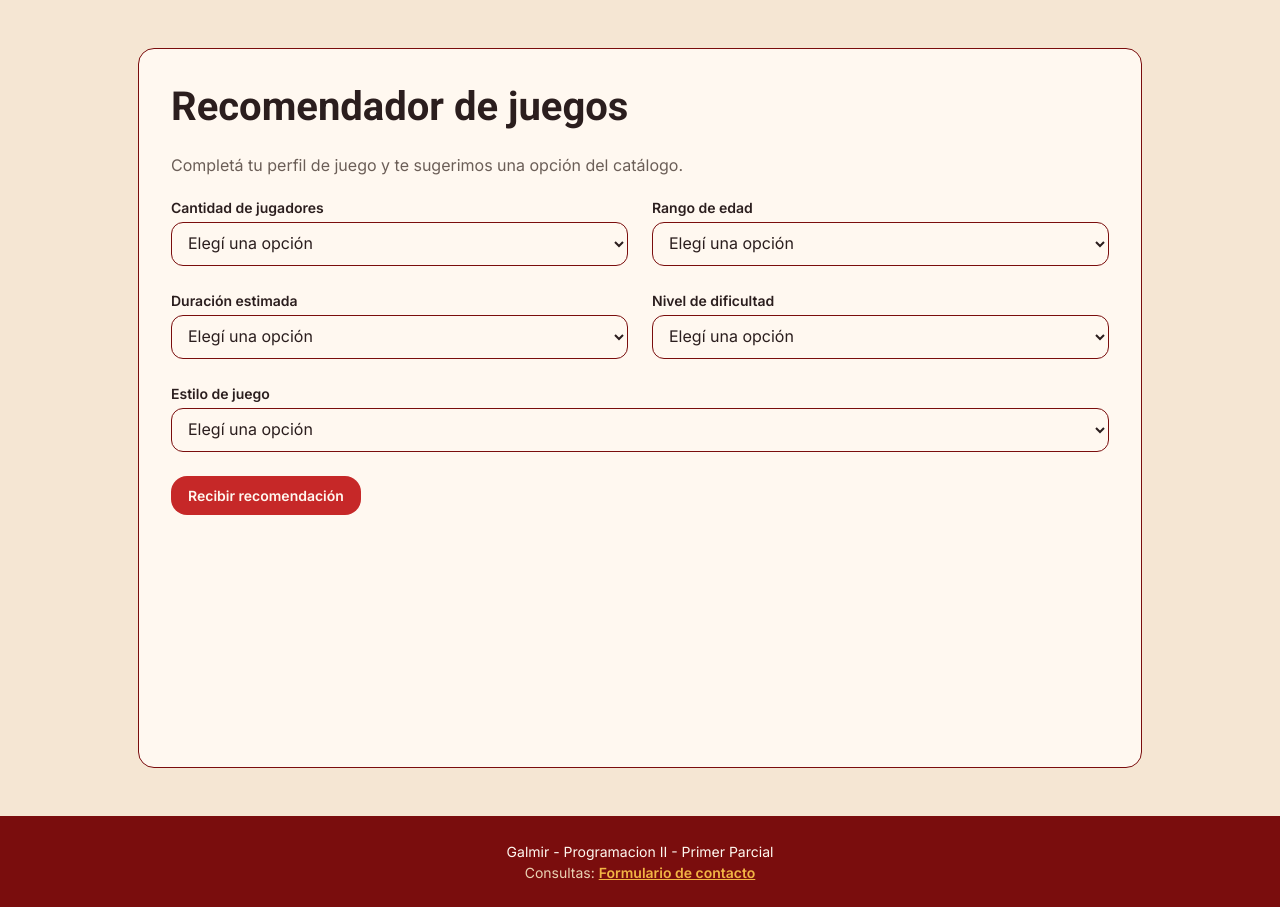
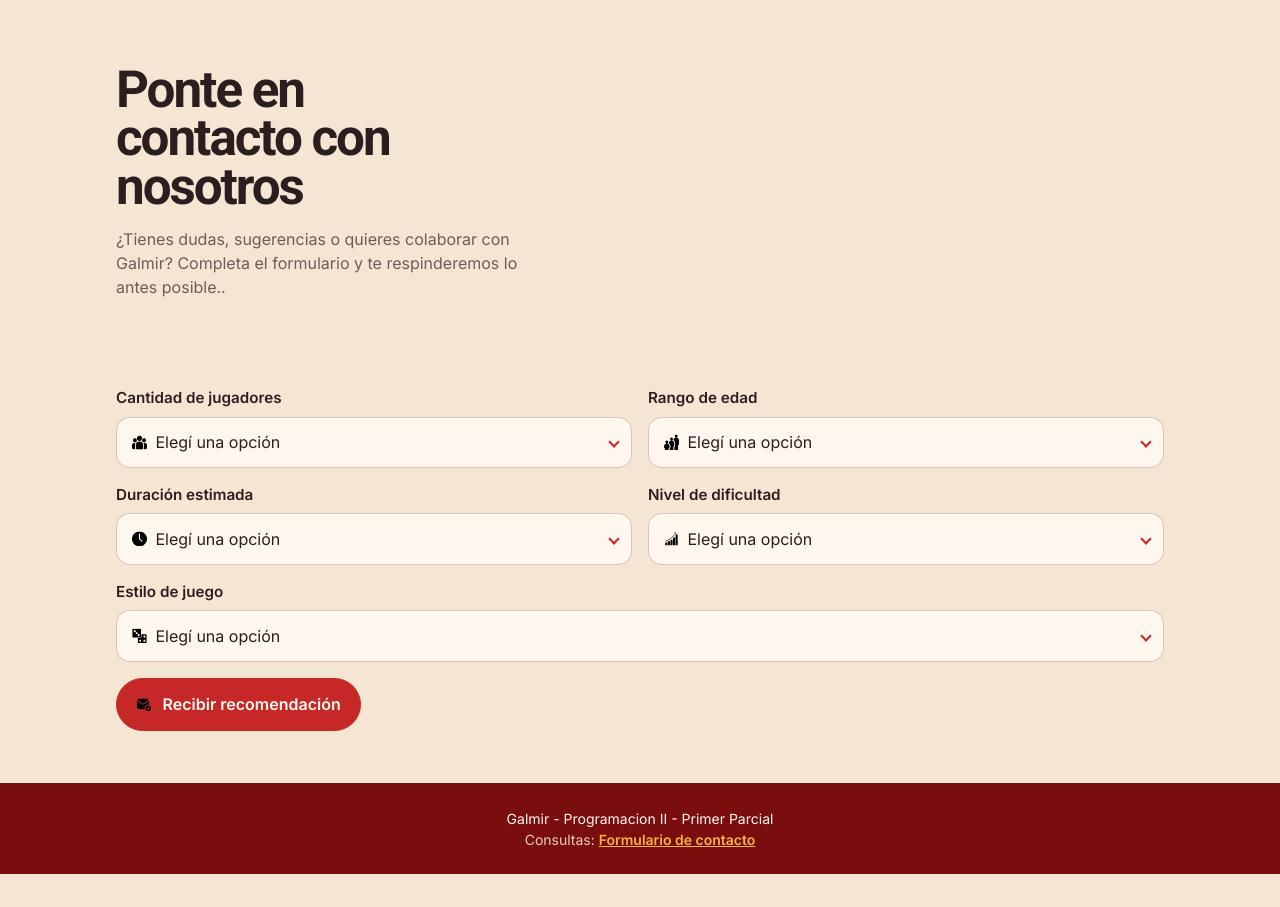
Before and after one commit to Galleee2002/PHP-E-Commerce, a PHP site: page /index.php?seccion=contacto in a window 1280 px wide. Shown: the part 65-972 px from the top of the page. After the commit the page ends 939 px from the top, so only its background shows below. Run offline with PHP 8.4, Linux system fonts and the light colour scheme.

Commit message:
-Se rediseña el formulario de contacto
Co-authored-by: Copilot <copilot@github.com>

```diff
--- a/css/contacto.css
+++ b/css/contacto.css
@@ -1,201 +1,274 @@
-.panel.panel--wide {
-  /* Más ancho y más alto: ocupar más espacio horizontal y vertical */
-  max-width: 1200px;
-  width: calc(100% - 100px);
-  margin: 24px auto;
-  min-height: 720px;
-  border-radius: var(--radius-2xl);
-  border: 1px solid var(--color-primary-dark);
-  background-color: var(--color-warm-white);
-  /* reducir padding inferior para acercar el botón al borde */
-  padding: 28px 32px 12px 32px;
+.contact-page {
+  width: 100%;
+  display: flex;
+  gap: 1rem;
+  flex-direction: column;
 }
 
-.page-title {
+.contact-page__hero {
+  position: relative;
+  overflow: hidden;
+  padding: 1.5rem;
+  min-height: 100%;
+}
+
+.contact-page__eyebrow {
   margin: 0;
-  font-size: 28px;
+  font-size: 0.875rem;
+  font-weight: 700;
+  letter-spacing: 0.12em;
+  color: var(--color-accent);
+}
+
+.contact-page__title {
+  margin: 0.875rem 0 0;
+  font-size: clamp(2.25rem, 4vw, 4rem);
+  line-height: 0.95;
+  letter-spacing: -0.04em;
+  color: var(--color-soft-black);
+  max-width: 10ch;
+}
+
+.contact-page__lead {
+  margin: 1rem 0 0;
+  max-width: 26rem;
+  color: var(--color-text-soft);
+  font-size: 1rem;
+}
+
+.contact-page__content {
+  padding: 1.25rem;
+}
+
+.contact-form {
+  display: grid;
+  gap: 1rem;
+}
+
+.contact-form__grid {
+  display: grid;
+  gap: 1rem;
+}
+
+.contact-field {
+  display: grid;
+  gap: 0.4rem;
+}
+
+.contact-field--full {
+  grid-column: 1 / -1;
+}
+
+.contact-field__label {
+  display: inline-flex;
+  align-items: center;
+  gap: 0.5rem;
+  font-size: 0.95rem;
   font-weight: 700;
   color: var(--color-soft-black);
 }
 
-.lead {
-  margin: 0;
-  margin-top: 16px;
-  font-size: 16px;
-  color: var(--color-text-soft);
+.contact-field__control {
+  position: relative;
 }
 
-.lead + .lead {
-  margin-top: 12px;
+.contact-field__icon {
+  position: absolute;
+  left: 1rem;
+  top: 50%;
+  width: 0.95rem;
+  height: 0.95rem;
+  transform: translateY(-50%);
+  pointer-events: none;
 }
 
-.btn {
+.contact-field__control select {
+  width: 100%;
+  min-height: 3.2rem;
+  border-radius: 14px;
+  border: 1px solid rgba(122, 13, 13, 0.22);
+  background-color: rgba(255, 248, 240, 0.95);
+  padding: 0.8rem 0.95rem 0.8rem 2.4rem;
+  font: inherit;
+  color: var(--color-soft-black);
+  appearance: none;
+  -webkit-appearance: none;
+  -moz-appearance: none;
+  box-shadow: inset 0 1px 0 rgba(255, 255, 255, 0.7);
+}
+
+.contact-field__control::after {
+  content: "";
+  position: absolute;
+  right: 0.9rem;
+  top: 50%;
+  width: 0.5rem;
+  height: 0.5rem;
+  margin-top: -0.25rem;
+  border-right: 2px solid var(--color-accent);
+  border-bottom: 2px solid var(--color-accent);
+  transform: rotate(45deg);
+  pointer-events: none;
+}
+
+.contact-field__control select:focus {
+  outline: none;
+  border-color: var(--color-accent);
+  box-shadow: 0 0 0 4px rgba(198, 40, 40, 0.14);
+}
+
+.contact-form__actions {
+  display: flex;
+  align-items: center;
+  justify-content: flex-start;
+}
+
+.contact-btn {
   display: inline-flex;
   align-items: center;
-  border-radius: var(--radius-lg);
-  padding: 10px 16px;
-  font-size: 14px;
-  font-weight: 600;
+  justify-content: center;
+  gap: 0.7rem;
+  min-height: 3.1rem;
+  padding: 0.85rem 1.2rem;
+  border: 1px solid transparent;
+  border-radius: 999px;
+  cursor: pointer;
+  font: inherit;
+  font-weight: 700;
   text-decoration: none;
-  cursor: pointer;
-  border: 1px solid transparent;
-  font-family: inherit;
+  transition:
+    transform 0.2s ease,
+    background-color 0.2s ease,
+    box-shadow 0.2s ease;
 }
 
-.btn--accent {
+.contact-btn img {
+  width: 0.95rem;
+  height: 0.95rem;
+}
+
+.contact-btn--accent {
   border-color: var(--color-accent);
   background-color: var(--color-accent);
   color: var(--color-warm-white);
 }
 
-.btn--accent:hover {
+.contact-btn--accent:hover {
   background-color: var(--color-primary-dark);
 }
 
-.contact-form {
-  margin-top: 20px;
-  display: flex;
-  flex-direction: column;
-  gap: 16px;
+.recommendation {
+  display: grid;
+  gap: 0.9rem;
+  padding: 0.95rem;
+  border-radius: 22px;
+  border: 1px solid rgba(122, 13, 13, 0.14);
+  background: linear-gradient(
+    180deg,
+    rgba(255, 248, 240, 0.98),
+    rgba(250, 236, 218, 0.98)
+  );
+  box-shadow: 0 16px 36px rgba(122, 13, 13, 0.12);
+  margin-bottom: 1rem;
 }
 
-.contact-form p {
-  margin: 0;
-}
-
-.contact-form label {
-  display: block;
-  margin-bottom: 4px;
-  font-size: 14px;
-  font-weight: 600;
-  color: var(--color-soft-black);
-}
-
-.contact-form input,
-.contact-form select,
-.contact-form textarea {
-  width: 100%;
-  max-width: 100%;
-  border-radius: var(--radius-md);
-  border: 1px solid var(--color-primary-dark);
-  background-color: var(--color-warm-white);
-  padding: 10px 12px;
-  font-size: 16px;
-  color: var(--color-soft-black);
-  font-family: inherit;
-}
-
-.contact-form textarea {
-  resize: vertical;
-  min-height: 96px;
-}
-
-.contact-form input:focus,
-.contact-form select:focus,
-.contact-form textarea:focus {
-  outline: none;
-  border-color: var(--color-accent);
-}
-
-.contact-form__actions {
-  display: flex;
-  align-items: center;
-  margin-top: 12px;
-  margin-bottom: 0;
-}
-
-.contact-form__actions .btn {
-  margin-bottom: 0;
-}
-
-.recommendation {
-  margin-top: 20px;
+.recommendation__body {
   display: grid;
-  gap: 16px;
-  border-radius: var(--radius-xl);
-  border: 1px solid var(--color-primary-dark);
-  background-color: var(--color-beige-light);
-  padding: 16px;
+  gap: 0.65rem;
 }
 
 .recommendation__eyebrow {
   margin: 0;
-  font-size: 13px;
+  font-size: 0.8rem;
   font-weight: 700;
+  letter-spacing: 0.12em;
+  text-transform: uppercase;
   color: var(--color-accent);
-  text-transform: uppercase;
 }
 
 .recommendation__title {
-  margin: 4px 0 0;
-  font-size: 22px;
+  margin: 0;
+  font-size: 1.5rem;
+  line-height: 1.05;
   color: var(--color-soft-black);
 }
 
 .recommendation__text,
 .recommendation__meta {
-  margin: 10px 0 0;
+  margin: 0;
   color: var(--color-text-soft);
-}
-
-.recommendation__meta + .recommendation__meta {
-  margin-top: 4px;
-}
-
-.recommendation .btn {
-  margin-top: 16px;
 }
 
 .recommendation__img {
   width: 100%;
-  max-height: 260px;
-  border-radius: var(--radius-lg);
-  border: 1px solid var(--color-primary-dark-15);
+  max-height: 15rem;
   object-fit: cover;
+  border-radius: 16px;
+  border: 1px solid rgba(122, 13, 13, 0.12);
+  background-color: var(--color-warm-white);
+}
+
+@media (max-width: 767px) {
+  .contact-page__hero {
+    padding-bottom: 1.25rem;
+  }
+
+  .contact-page__art {
+    display: none;
+  }
 }
 
 @media (min-width: 768px) {
-  .page-title {
-    font-size: 36px;
+  .contact-page {
+    grid-template-columns: minmax(260px, 0.9fr) minmax(0, 1.2fr);
+    gap: 1.75rem;
   }
 
-  .contact-form {
-    display: grid;
-    grid-template-columns: repeat(2, minmax(0, 1fr));
-    gap: 20px;
+  .contact-page__hero,
+  .contact-page__content {
+    padding: 1.5rem;
   }
 
-  .contact-form p {
+  .contact-page__content {
+    padding-top: 1.25rem;
+  }
+
+  .contact-form__grid {
+    grid-template-columns: repeat(2, minmax(0, 1fr));
+    gap: 1rem;
+  }
+
+  .contact-field--full {
     grid-column: 1 / -1;
   }
 
-  .contact-form p:nth-of-type(1),
-  .contact-form p:nth-of-type(2),
-  .contact-form p:nth-of-type(3),
-  .contact-form p:nth-of-type(4) {
-    grid-column: span 1;
-  }
-
   .recommendation {
-    grid-template-columns: minmax(0, 1fr) 240px;
+    grid-template-columns: minmax(0, 1fr) 11rem;
     align-items: center;
-    gap: 24px;
-    padding: 24px;
+    gap: 1rem;
   }
 
   .recommendation__img {
-    height: 220px;
+    max-height: 100%;
+    height: 100%;
   }
 }
 
 @media (min-width: 1024px) {
-  .panel {
-    /* Aún más espacio en pantallas grandes */
-    padding: 40px;
-    min-height: 520px;
+  .contact-page {
+    gap: 2rem;
   }
 
-  .contact-form {
-    gap: 24px;
+  .contact-page__hero,
+  .contact-page__content {
+    padding: 1.75rem;
+  }
+
+  .contact-page__art {
+    min-height: 11.5rem;
+  }
+
+  .recommendation {
+    padding: 1rem;
   }
 }
--- a/vistas/contacto.php
+++ b/vistas/contacto.php
@@ -46,69 +46,87 @@ if ($formularioEnviado) {
 }
 ?>
 
-<section class="panel panel--wide" aria-labelledby="titulo-contacto">
-    <h1 class="page-title" id="titulo-contacto">Recomendador de juegos</h1>
-    <p class="lead">
-        Completá tu perfil de juego y te sugerimos una opción del catálogo.
-    </p>
+<section class="contact-page" aria-labelledby="titulo-contacto">
+    <div class="contact-page__hero">
+        <h1 class="contact-page__title" id="titulo-contacto">Ponte en contacto con nosotros</h1>
+        <p class="contact-page__lead">¿Tienes dudas, sugerencias o quieres colaborar con Galmir? Completa el formulario y te respinderemos lo antes posible..</p>
 
+
+    </div>
+
+    <div class="contact-page__content">
         <?php if ($formularioEnviado && $productoRecomendado !== null): ?>
             <article class="recommendation" aria-labelledby="titulo-recomendacion">
-            <div>
+                <div class="recommendation__body">
                     <p class="recommendation__eyebrow">Juego recomendado</p>
                     <h2 class="recommendation__title" id="titulo-recomendacion"><?= $productoRecomendado->getNombre() ?></h2>
                     <p class="recommendation__text"><?= $motivoRecomendacion ?></p>
-                <p class="recommendation__meta">
-                    <strong>Categoria:</strong> <?= $productoRecomendado->getCategoria() ?>
-                </p>
-                <p class="recommendation__meta">
-                    <strong>Precio:</strong> $<?= number_format($productoRecomendado->getPrecio(), 0, ',', '.') ?>
-                </p>
-                <a class="btn btn--accent" href="index.php?seccion=detalle&id=<?= urlencode((string) $productoRecomendado->getId()) ?>">Ver detalle</a>
+                    <p class="recommendation__meta"><strong>Categoria:</strong> <?= $productoRecomendado->getCategoria() ?></p>
+                    <p class="recommendation__meta"><strong>Precio:</strong> $<?= number_format($productoRecomendado->getPrecio(), 0, ',', '.') ?></p>
+                    <a class="contact-btn contact-btn--accent" href="index.php?seccion=detalle&id=<?= urlencode((string) $productoRecomendado->getId()) ?>">Ver detalle</a>
                 </div>
                 <img class="recommendation__img" src="<?= $productoRecomendado->getImagen() ?>" alt="<?= $productoRecomendado->getNombre() ?>">
             </article>
         <?php endif; ?>
 
         <form class="contact-form" action="index.php?seccion=contacto" method="post">
-        <p>
-            <label for="jugadores">Cantidad de jugadores</label>
+            <div class="contact-form__grid">
+                <div class="contact-field">
+                    <label class="contact-field__label" for="jugadores">Cantidad de jugadores</label>
+                    <div class="contact-field__control">
+                        <img class="contact-field__icon" src="imgs/cantidad-de-jugadores.svg" alt="" aria-hidden="true">
                         <select id="jugadores" name="jugadores" required>
                             <option value="">Elegí una opción</option>
                             <option value="1" <?= $jugadores === '1' ? 'selected' : '' ?>>1 jugador</option>
                             <option value="2-4" <?= $jugadores === '2-4' ? 'selected' : '' ?>>2 a 4 jugadores</option>
                             <option value="5+" <?= $jugadores === '5+' ? 'selected' : '' ?>>5 o más jugadores</option>
                         </select>
-        </p>
-        <p>
-            <label for="edad">Rango de edad</label>
+                    </div>
+                </div>
+
+                <div class="contact-field">
+                    <label class="contact-field__label" for="edad">Rango de edad</label>
+                    <div class="contact-field__control">
+                        <img class="contact-field__icon" src="imgs/rango-de-edad.svg" alt="" aria-hidden="true">
                         <select id="edad" name="edad" required>
                             <option value="">Elegí una opción</option>
                             <option value="ninos" <?= $edad === 'ninos' ? 'selected' : '' ?>>Niños</option>
                             <option value="familia" <?= $edad === 'familia' ? 'selected' : '' ?>>Familia</option>
                             <option value="adultos" <?= $edad === 'adultos' ? 'selected' : '' ?>>Adultos</option>
                         </select>
-        </p>
-        <p>
-            <label for="duracion">Duración estimada</label>
+                    </div>
+                </div>
+
+                <div class="contact-field">
+                    <label class="contact-field__label" for="duracion">Duración estimada</label>
+                    <div class="contact-field__control">
+                        <img class="contact-field__icon" src="imgs/reloj.svg" alt="" aria-hidden="true">
                         <select id="duracion" name="duracion" required>
                             <option value="">Elegí una opción</option>
                             <option value="corta" <?= $duracion === 'corta' ? 'selected' : '' ?>>Hasta 30 minutos</option>
                             <option value="media" <?= $duracion === 'media' ? 'selected' : '' ?>>30 a 60 minutos</option>
                             <option value="larga" <?= $duracion === 'larga' ? 'selected' : '' ?>>Más de 60 minutos</option>
                         </select>
-        </p>
-        <p>
-            <label for="dificultad">Nivel de dificultad</label>
+                    </div>
+                </div>
+
+                <div class="contact-field">
+                    <label class="contact-field__label" for="dificultad">Nivel de dificultad</label>
+                    <div class="contact-field__control">
+                        <img class="contact-field__icon" src="imgs/nivel-de-dificultad.svg" alt="" aria-hidden="true">
                         <select id="dificultad" name="dificultad" required>
                             <option value="">Elegí una opción</option>
                             <option value="baja" <?= $dificultad === 'baja' ? 'selected' : '' ?>>Baja</option>
                             <option value="media" <?= $dificultad === 'media' ? 'selected' : '' ?>>Media</option>
                             <option value="alta" <?= $dificultad === 'alta' ? 'selected' : '' ?>>Alta</option>
                         </select>
-        </p>
-        <p>
-            <label for="estilo">Estilo de juego</label>
+                    </div>
+                </div>
+
+                <div class="contact-field contact-field--full">
+                    <label class="contact-field__label" for="estilo">Estilo de juego</label>
+                    <div class="contact-field__control">
+                        <img class="contact-field__icon" src="imgs/estilo-de-juegos.svg" alt="" aria-hidden="true">
                         <select id="estilo" name="estilo" required>
                             <option value="">Elegí una opción</option>
                             <option value="cartas" <?= $estilo === 'cartas' ? 'selected' : '' ?>>Cartas</option>
@@ -117,9 +135,16 @@ if ($formularioEnviado) {
                             <option value="negociacion" <?= $estilo === 'negociacion' ? 'selected' : '' ?>>Negociación</option>
                             <option value="rompecabezas" <?= $estilo === 'rompecabezas' ? 'selected' : '' ?>>Rompecabezas</option>
                         </select>
-        </p>
-        <p class="contact-form__actions">
-            <button class="btn btn--accent" type="submit">Recibir recomendación</button>
-        </p>
+                    </div>
+                </div>
+            </div>
+
+            <div class="contact-form__actions">
+                <button class="contact-btn contact-btn--accent" type="submit">
+                    <img src="imgs/recibir-recomendacion.svg" alt="" aria-hidden="true">
+                    <span>Recibir recomendación</span>
+                </button>
+            </div>
         </form>
+    </div>
 </section>
```
Also changed, not shown: imgs/cantidad-de-jugadores.svg (added), imgs/estilo-de-juegos.svg (added), imgs/nivel-de-dificultad.svg (added), imgs/rango-de-edad.svg (added), imgs/recibir-recomendacion.svg (added), imgs/reloj.svg (added). Lines whose indentation alone changed are shown as unchanged.
